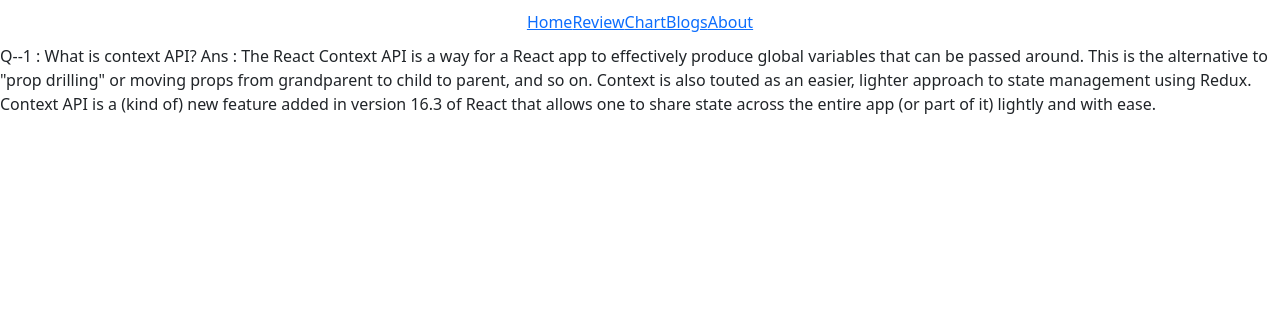
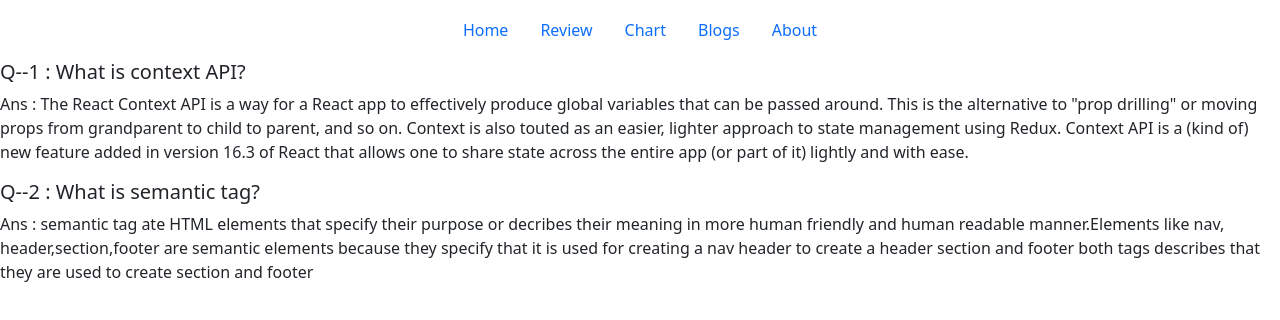
Before and after one commit to newtonchakma/items_analysis, a React (Create React App) app: page /blogs in a window 1280 px wide. Shown: the top 320 px of the page. Built offline with nearby package versions, Linux system fonts and the light colour scheme.

Commit message:
semantic ans add

```diff
--- a/src/Component/Blogs/Blogs.js
+++ b/src/Component/Blogs/Blogs.js
@@ -3,10 +3,14 @@ import React from 'react';
 const Blogs = () => {
     return (
         <div className='about-container'>
-            Q--1 : What is context API?
-            Ans : The React Context API is a way for a React app to effectively produce global variables that can be passed around. This is the alternative to "prop drilling" or moving props from grandparent to child to parent, and so on. Context is also touted as an easier, lighter approach to state management using Redux.
+            <h5>Q--1 : What is context API?</h5>
+           <p>
+           Ans : The React Context API is a way for a React app to effectively produce global variables that can be passed around. This is the alternative to "prop drilling" or moving props from grandparent to child to parent, and so on. Context is also touted as an easier, lighter approach to state management using Redux.
 
-            Context API is a (kind of) new feature added in version 16.3 of React that allows one to share state across the entire app (or part of it) lightly and with ease.
+Context API is a (kind of) new feature added in version 16.3 of React that allows one to share state across the     entire app (or part of it) lightly and with ease.
+           </p>
+                <h5>Q--2 : What is semantic tag?</h5>
+                <p>Ans : semantic tag ate HTML elements that specify their purpose or decribes their meaning in more human friendly and human readable manner.Elements like nav, header,section,footer are semantic elements because they specify that it is used for creating a nav header to create a header section and footer both tags describes that they are used to create section and footer</p>
 
         </div>
     );
--- /dev/null
+++ b/src/Component/Chart/Chart.css
@@ -0,0 +1,3 @@
+.chart-container{
+    margin: 120px 150px;
+}
--- a/src/Component/Chart/Chart.js
+++ b/src/Component/Chart/Chart.js
@@ -1,5 +1,6 @@
 import React from 'react';
-import { Area, AreaChart, CartesianGrid, Legend, Line, LineChart, Pie, PieChart, Tooltip, XAxis, YAxis } from 'recharts';
+import { Area, AreaChart, CartesianGrid, Pie, PieChart, Tooltip, XAxis, YAxis } from 'recharts';
+import './Chart.css'
 
 const Chart = () => {
     const data = [
@@ -41,7 +42,7 @@ const Chart = () => {
         }
     ]
     return (
-      <div>
+      <div className="chart-container">
    <AreaChart width={730} height={250} data={data}
   margin={{ top: 10, right: 30, left: 0, bottom: 0 }}>
   <defs>
--- a/src/Component/Header/Header.css
+++ b/src/Component/Header/Header.css
@@ -1,5 +1,8 @@
 .header {
-    text-decoration: none;
-    text-align: center;
+    display: flex;
+    justify-content: center;
     margin: 10px;
 }
+.header .nav-link{
+ text-decoration: none;
+}
--- a/src/Component/Header/Header.js
+++ b/src/Component/Header/Header.js
@@ -7,11 +7,11 @@ const Header = () => {
         <nav className='header'>
 
 
-            <Link to="/">Home</Link>
-            <Link to="/review">Review</Link>
-            <Link to="/chart">Chart</Link>
-            <Link to="/blogs">Blogs</Link>
-            <Link to="/about">About</Link>
+            <Link className='nav-link' to="/">Home</Link>
+            <Link className='nav-link' to="/review">Review</Link>
+            <Link className='nav-link' to="/chart">Chart</Link>
+            <Link className='nav-link' to="/blogs">Blogs</Link>
+            <Link className='nav-link' to="/about">About</Link>
 
     </nav>
     );
--- a/src/Component/Home/Home.js
+++ b/src/Component/Home/Home.js
@@ -8,8 +8,8 @@ const Home = () => {
        <div className="div">
             <div className='home-container'>
             <div className="home-details">
-                <h2>Lorem ipsum dolor sit amet consectetur,<br></br> adipisicing elit. Atque, ut.</h2>
-                <p>Lorem, ipsum dolor sit amet consectetur adipisicing elit. Vero inventore nobis doloribus perferendis, reprehenderit quasi impedit officia nam aliquam ab.</p>
+                <h2>HP ENVY Laptop - 17t-ch100</h2>
+                <p>Unleash your creativity with the HP ENVY 17 inch Laptop that gives you the performance, features and freedom to create the way you want. Powered by an Intel® processor[1], brings your ideas to life in stunning colors that match your imagination. </p>
                 <button className='home-btn'>BUY NOW</button>
             </div>
             <div className="home-cover-photo">
```
